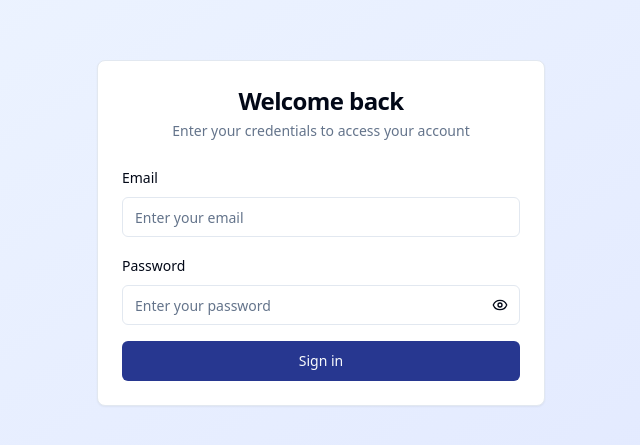
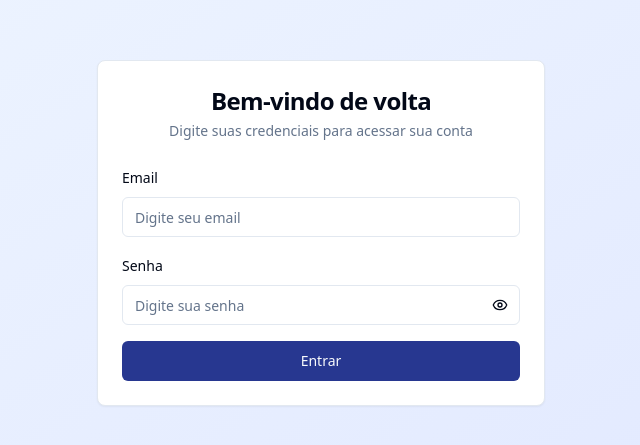
Before and after one commit to angelomarques/emprad-ai-web-main, a React (Vite) app: page /login in a window 1280 px wide. Shown: the part 167-612 px from the top of the page, without its empty margins (319-959 px from the left). Built offline with nearby package versions, Linux system fonts and the light colour scheme; no server answers.

Commit message:
login text to portuguese

```diff
--- a/src/pages/Login.tsx
+++ b/src/pages/Login.tsx
@@ -19,7 +19,7 @@ import { useLoginMutation } from "@/services/auth/mutations";
 import { useAuthStore } from "@/stores/auth-store";
 
 const loginSchema = z.object({
-  email: z.string().email("Please enter a valid email address"),
+  email: z.string().email("Por favor, insira um endereço de email válido"),
   password: z.string(),
 });
 
@@ -61,10 +61,10 @@ const Login = () => {
       <Card className="w-full max-w-md">
         <CardHeader className="space-y-1">
           <CardTitle className="text-2xl font-bold text-center">
-            Welcome back
+            Bem-vindo de volta
           </CardTitle>
           <CardDescription className="text-center">
-            Enter your credentials to access your account
+            Digite suas credenciais para acessar sua conta
           </CardDescription>
         </CardHeader>
         <CardContent className="space-y-4">
@@ -74,7 +74,7 @@ const Login = () => {
               <Input
                 id="email"
                 type="email"
-                placeholder="Enter your email"
+                placeholder="Digite seu email"
                 {...register("email")}
                 className={errors.email ? "border-red-500" : ""}
               />
@@ -84,12 +84,12 @@ const Login = () => {
             </div>
 
             <div className="space-y-2">
-              <Label htmlFor="password">Password</Label>
+              <Label htmlFor="password">Senha</Label>
               <div className="relative">
                 <Input
                   id="password"
                   type={showPassword ? "text" : "password"}
-                  placeholder="Enter your password"
+                  placeholder="Digite sua senha"
                   {...register("password")}
                   className={errors.password ? "border-red-500" : ""}
                 />
@@ -118,7 +118,7 @@ const Login = () => {
               <Alert variant="destructive">
                 <AlertDescription>
                   {loginMutation.error.message ||
-                    "An error occurred during login"}
+                    "Ocorreu um erro durante o login"}
                 </AlertDescription>
               </Alert>
             )}
@@ -131,10 +131,10 @@ const Login = () => {
               {loginMutation.isPending ? (
                 <>
                   <Loader2 className="mr-2 h-4 w-4 animate-spin" />
-                  Signing in...
+                  Entrando...
                 </>
               ) : (
-                "Sign in"
+                "Entrar"
               )}
             </Button>
           </form>
```
